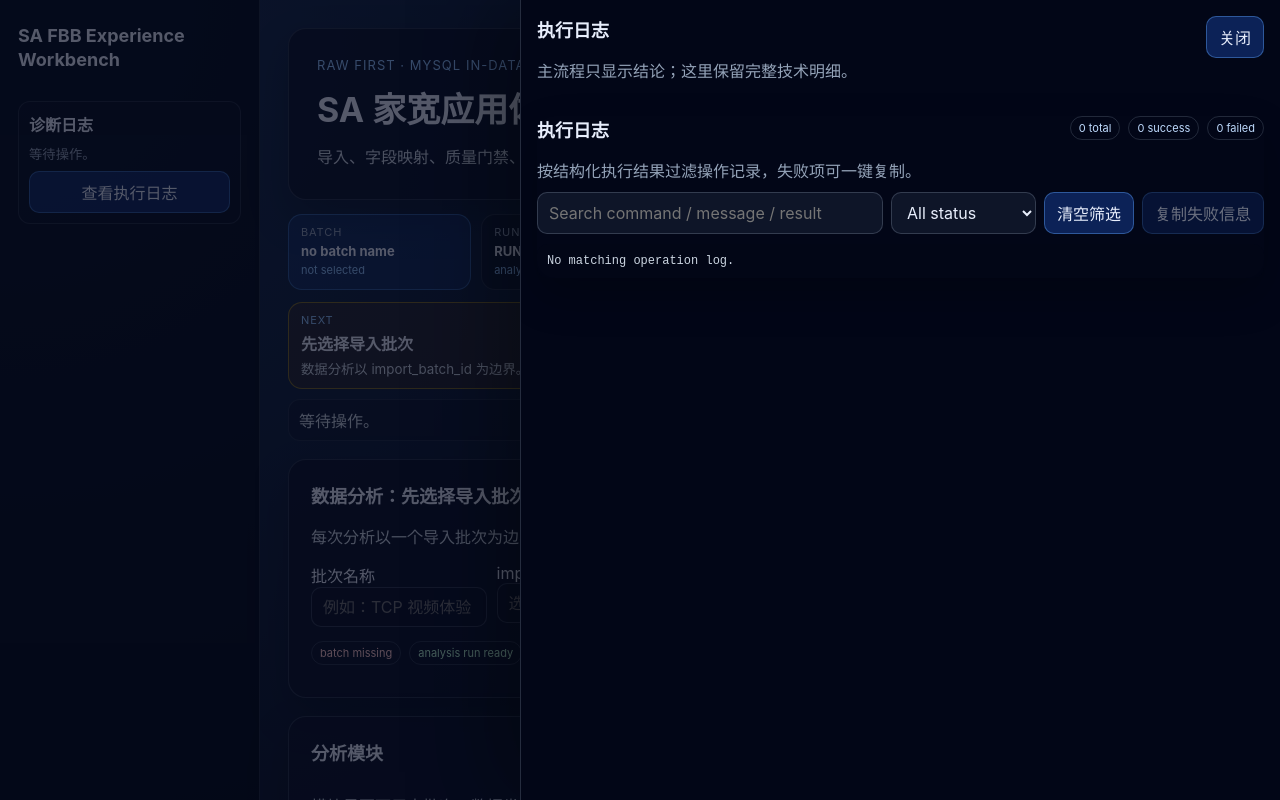
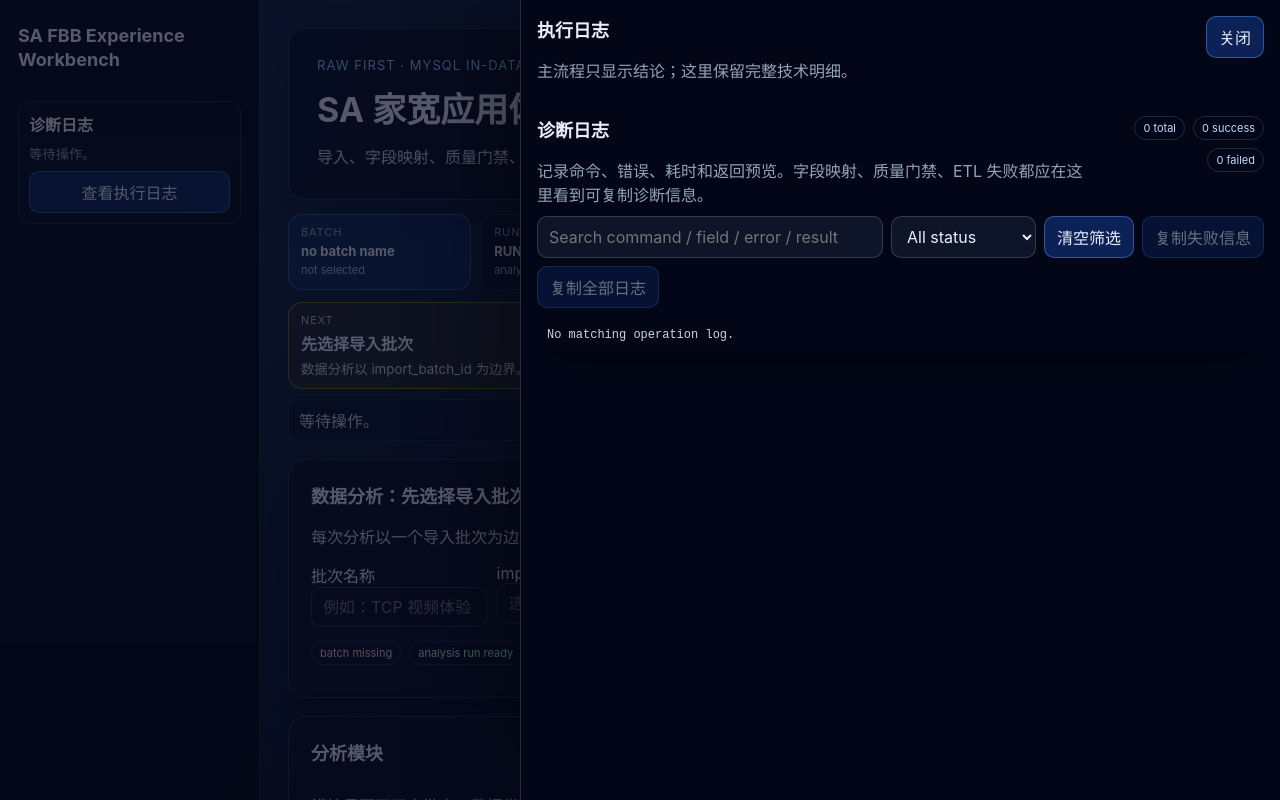
Before and after one commit to zhou-yang-personal/sa-fbb-experience-workbench, a React (Vite) app: page / in a window 1280 px wide. Both pictures are taken after a click on the button "查看执行日志". Shown: the top 800 px of the page. Built offline with nearby package versions, Linux system fonts and the light colour scheme.

Commit message:
feat: strengthen diagnostic execution log

```diff
--- a/src/features/workbench/ExecutionLog.tsx
+++ b/src/features/workbench/ExecutionLog.tsx
@@ -42,13 +42,14 @@ export function ExecutionLog({ log }: ExecutionLogProps) {
   const failedRows = log.filter((entry) => entry.status === 'failure');
   const successRows = log.filter((entry) => entry.status === 'success');
   const failedText = failedRows.map(formatEntry).join('\n\n---\n\n');
+  const allText = log.map(formatEntry).join('\n\n---\n\n');
 
   return (
     <section className="panel execution-log-panel">
       <div className="log-header">
         <div>
-          <h2>执行日志</h2>
-          <p className="muted-row">按结构化执行结果过滤操作记录，失败项可一键复制。</p>
+          <h2>诊断日志</h2>
+          <p className="muted-row">记录命令、错误、耗时和返回预览。字段映射、质量门禁、ETL 失败都应在这里看到可复制诊断信息。</p>
         </div>
         <div className="log-summary">
           <span>{log.length} total</span>
@@ -58,7 +59,7 @@ export function ExecutionLog({ log }: ExecutionLogProps) {
       </div>
 
       <div className="table-toolbar log-toolbar">
-        <input value={keyword} onChange={(e) => setKeyword(e.target.value)} placeholder="Search command / message / result" />
+        <input value={keyword} onChange={(e) => setKeyword(e.target.value)} placeholder="Search command / field / error / result" />
         <select value={filter} onChange={(e) => setFilter(e.target.value as LogFilter)}>
           <option value="all">All status</option>
           <option value="success">Success only</option>
@@ -66,6 +67,7 @@ export function ExecutionLog({ log }: ExecutionLogProps) {
         </select>
         <button type="button" onClick={() => { setFilter('all'); setKeyword(''); }}>清空筛选</button>
         <button type="button" disabled={!failedRows.length} onClick={() => copyText(failedText)}>复制失败信息</button>
+        <button type="button" disabled={!log.length} onClick={() => copyText(allText)}>复制全部日志</button>
       </div>
 
       <div className="log-list structured-log-list">
```
